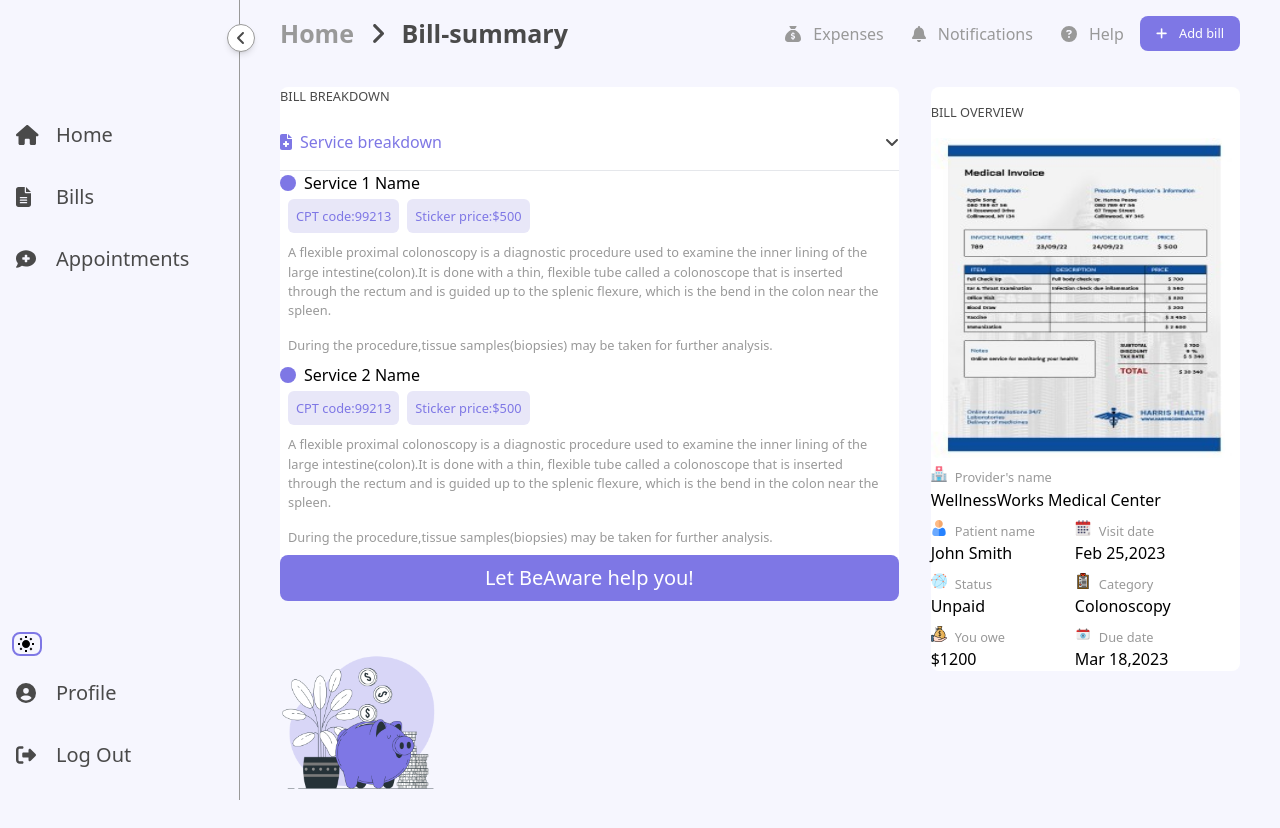
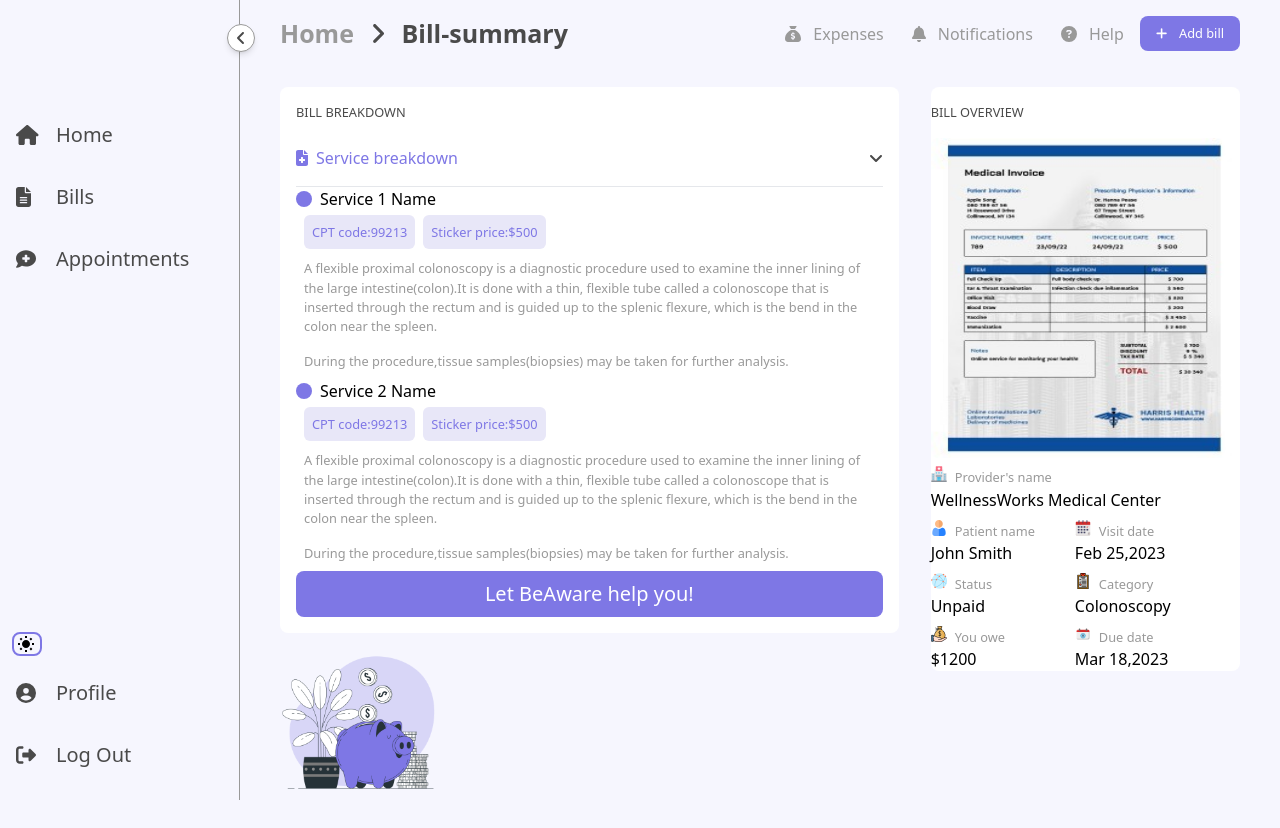
Before and after one commit to papryca/Frontend-Assessment-React, a React (Create React App) app: page /bill-summary/1 in a window 1280 px wide. Shown: the top 828 px of the page. Built offline with nearby package versions, Linux system fonts and the light colour scheme; some icons are missing.

Commit message:
feat:add images

```diff
--- a/src/components/service-accordion/service-accordion.tsx
+++ b/src/components/service-accordion/service-accordion.tsx
@@ -10,7 +10,7 @@ const ServiceAccordion = () => {
     setAccordion(!accordion);
   };
   return (
-    <div className="w-full rounded-lg bg-white relative dark:bg-article-background-dark">
+    <div className="w-full rounded-lg bg-white relative p-4 dark:bg-article-background-dark">
       <p className='text-sm text-gray-dark pb-2 dark:text-white'>BILL BREAKDOWN</p>
       <h2>
         <button
```
Also changed, not shown: 4 other files (tests, documents, lock files or other folders).
